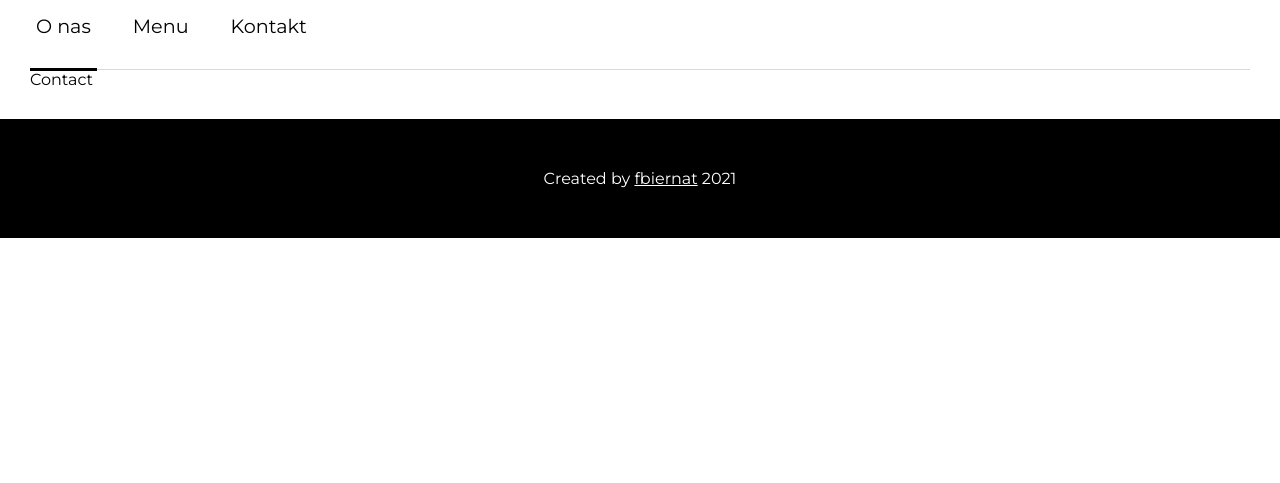
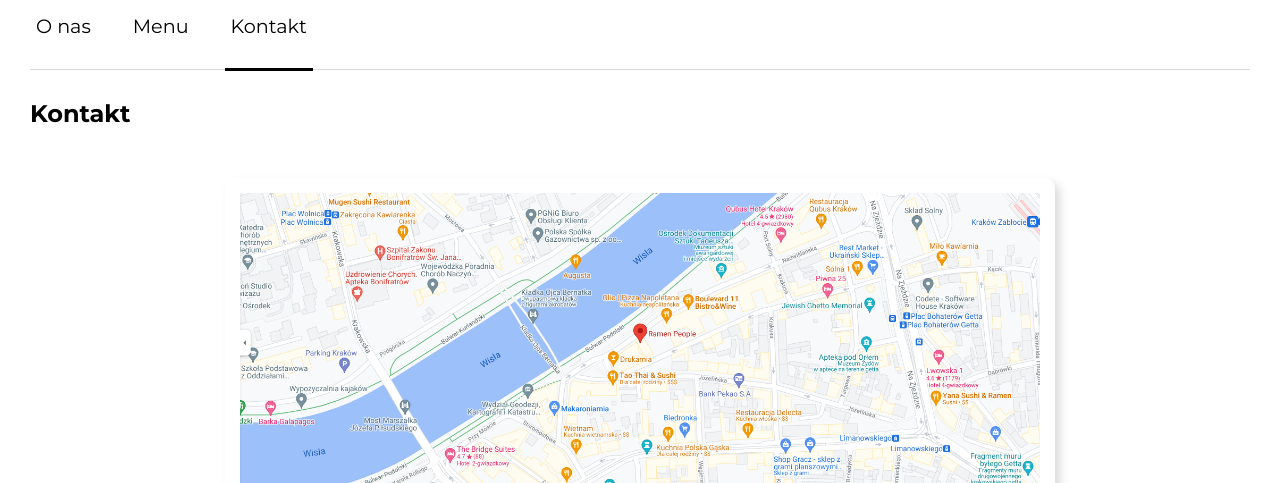
Before and after one commit to archloner/restaurant-page, a website built with webpack: page dist/index.html in a window 1280 px wide. Both pictures are taken after a click on the button "Kontakt". Shown: the part 317-800 px from the top of the page. Built offline with nearby package versions, Linux system fonts and the light colour scheme.

Commit message:
Add contact page

```diff
--- a/src/body-builder.js
+++ b/src/body-builder.js
@@ -59,10 +59,7 @@
     } else if (contentId === MENU) {
       return this.buildMenuPage();
     } else if (contentId === CONTACT) {
-      const body = document.createElement("div");
-      body.classList.add("container");
-      body.textContent = "Contact";
-      return body;
+      return this.buildContactPage();
     }
   }
 
@@ -140,36 +137,37 @@
   }
 
   buildAboutUsPage() {
-    const container = document.createElement('div');
-    container.classList.add('container', 'about-container');
+    const container = document.createElement("div");
+    container.classList.add("container", "about-container");
 
-    const aboutUsHeader = document.createElement('h2');
-    aboutUsHeader.textContent = 'O nas';
+    const aboutUsHeader = document.createElement("h2");
+    aboutUsHeader.textContent = "O nas";
 
-    const aboutContainer = document.createElement('div');
-    aboutContainer.classList.add('about');
+    const aboutContainer = document.createElement("div");
+    aboutContainer.classList.add("about");
 
-    const photoDiv = document.createElement('div');
-    photoDiv.classList.add('about-photo');
+    const photoDiv = document.createElement("div");
+    photoDiv.classList.add("about-photo");
 
-    const photo = document.createElement('img');
-    photo.src = 'assets/ramen-people-door.png';
-    photo.alt = 'Ramen People Entrance';
+    const photo = document.createElement("img");
+    photo.src = "assets/ramen-people-door.png";
+    photo.alt = "Ramen People Entrance";
 
     photoDiv.appendChild(photo);
 
-    const aboutText = document.createElement('div');
-    aboutText.classList.add('about-text');
+    const aboutText = document.createElement("div");
+    aboutText.classList.add("about-text");
 
-    const header = document.createElement('h1');
-    header.textContent = 'Ramen People ラーメン•ピープル';
+    const header = document.createElement("h1");
+    header.textContent = "Ramen People ラーメン•ピープル";
 
-    const paragraph = document.createElement('p');
-    paragraph.textContent = 'The Real Ramen. Tylko u nas w Krakowie poznacie to danie w wielu oryginalnych japońskich odsłonach.';
+    const paragraph = document.createElement("p");
+    paragraph.textContent =
+      "The Real Ramen. Tylko u nas w Krakowie poznacie to danie w wielu oryginalnych japońskich odsłonach.";
 
-    const logo = document.createElement('img');
-    logo.src = 'assets/ramen-people-logo.jpg';
-    logo.alt = 'Ramen People Logo';
+    const logo = document.createElement("img");
+    logo.src = "assets/ramen-people-logo.jpg";
+    logo.alt = "Ramen People Logo";
 
     aboutText.appendChild(header);
     aboutText.appendChild(paragraph);
@@ -185,6 +183,98 @@
   }
 
   buildContactPage() {
+    const container = document.createElement("div");
+    container.classList.add("container", "contact-container");
 
+    const heading = document.createElement("h2");
+    heading.textContent = "Kontakt";
+    container.appendChild(heading);
+
+    const wrapper = document.createElement("div");
+    wrapper.classList.add("contact-info-wrapper");
+
+    const mapWrapper = document.createElement("div");
+    mapWrapper.classList.add("map-wrapper");
+    wrapper.appendChild(mapWrapper);
+
+    const contactInfo = document.createElement("div");
+    contactInfo.classList.add("contact-info");
+
+    const heading1 = document.createElement("h1");
+    heading1.textContent = "Ramen People - Nadwiślańska";
+    contactInfo.appendChild(heading1);
+
+    const desc = document.createElement("div");
+    desc.classList.add("muted", "row");
+    desc.textContent = "Japońskie • Miseczki ryżu • Azjatyckie • $$";
+    contactInfo.appendChild(desc);
+
+    const address = document.createElement("div");
+    address.classList.add("info", "row");
+    const svg1 = document.createElementNS("http://www.w3.org/2000/svg", "svg");
+    svg1.setAttribute("width", "24");
+    svg1.setAttribute("height", "24");
+    const path1 = document.createElementNS(
+      "http://www.w3.org/2000/svg",
+      "path"
+    );
+    path1.setAttribute(
+      "d",
+      "M17.5834 5.16602C14.5001 2.08268 9.50008 2.08268 6.41675 5.16602C3.33341 8.24935 3.33341 13.3327 6.41675 16.416L12.0001 21.9993L17.5834 16.3327C20.6667 13.3327 20.6667 8.24935 17.5834 5.16602ZM12.0001 12.416C11.0834 12.416 10.3334 11.666 10.3334 10.7493C10.3334 9.83268 11.0834 9.08268 12.0001 9.08268C12.9167 9.08268 13.6667 9.83268 13.6667 10.7493C13.6667 11.666 12.9167 12.416 12.0001 12.416Z"
+    );
+    path1.setAttribute("fill", "#000000");
+    svg1.appendChild(path1);
+    address.appendChild(svg1);
+    const addressText = document.createElement("span");
+    addressText.textContent = "Nadwiślańska 5/L1, Kraków, 30-527";
+    address.appendChild(addressText);
+    contactInfo.appendChild(address);
+
+    const openHours = document.createElement("div");
+    openHours.classList.add("info", "row");
+    const svg2 = document.createElementNS("http://www.w3.org/2000/svg", "svg");
+    svg2.setAttribute("width", "24");
+    svg2.setAttribute("height", "24");
+    const path2 = document.createElementNS(
+      "http://www.w3.org/2000/svg",
+      "path"
+    );
+    path2.setAttribute(
+      "d",
+      "M12 2.83398C6.91671 2.83398 2.83337 6.91732 2.83337 12.0007C2.83337 17.084 6.91671 21.1673 12 21.1673C17.0834 21.1673 21.1667 17.084 21.1667 12.0007C21.1667 6.91732 17.0834 2.83398 12 2.83398ZM17 13.6673H10.3334V5.33398H12.8334V11.1673H17V13.6673Z"
+    );
+    path2.setAttribute("fill", "#000000");
+    svg2.appendChild(path2);
+    openHours.appendChild(svg2);
+    const openHoursText = document.createElement("span");
+    openHoursText.textContent = "Otwarte do 9:00 PM";
+    openHours.appendChild(openHoursText);
+    contactInfo.appendChild(openHours);
+
+    const rating = document.createElement("div");
+    rating.classList.add("info", "row");
+    const svg3 = document.createElementNS("http://www.w3.org/2000/svg", "svg");
+    svg3.setAttribute("width", "24");
+    svg3.setAttribute("height", "24");
+    const path3 = document.createElementNS(
+      "http://www.w3.org/2000/svg",
+      "path"
+    );
+    path3.setAttribute(
+      "d",
+      "M12.458 1l3.646 7 7.813.5-5.73 5.5 2.084 8-7.813-4-7.812 4 2.083-8L1 8.5 8.813 8l3.645-7z"
+    );
+    path3.setAttribute("fill", "#000000");
+    svg3.appendChild(path3);
+    rating.appendChild(svg3);
+    const ratingText = document.createElement("span");
+    ratingText.textContent = "4.8 (liczba ocen: 200+)";
+    rating.appendChild(ratingText);
+    contactInfo.appendChild(rating);
+
+    wrapper.appendChild(contactInfo);
+    container.appendChild(wrapper);
+
+    return container;
   }
 }
--- a/src/index.js
+++ b/src/index.js
@@ -1,5 +1,4 @@
 import { SiteBuilder } from './site-builder'
 
-const container = document.querySelector('#content');
 const siteBuilder = new SiteBuilder();
 siteBuilder.build();
--- a/src/site-builder.js
+++ b/src/site-builder.js
@@ -55,7 +55,7 @@
     return company;
   }
 
-  buildNav() {
+  buildNav(pageId) {
     const container = document.createElement("div");
     container.classList.add("container");
 
@@ -66,11 +66,13 @@
     navItem.classList.add("nav-item");
 
     const aboutUsBtn = document.createElement("button");
-    aboutUsBtn.classList.add("active");
     aboutUsBtn.textContent = "O nas";
     aboutUsBtn.addEventListener("click", (e) => {
       this.handleClickAboutUs(e);
     });
+    if (pageId === ABOUT_US) {
+      aboutUsBtn.classList.add("active");
+    }
     navItem.appendChild(aboutUsBtn);
 
     const navItem1 = document.createElement("div");
@@ -81,6 +83,9 @@
     menuButton.addEventListener("click", (e) => {
       this.handleClickMenu(e);
     });
+    if (pageId === MENU) {
+      menuButton.classList.add("active");
+    }
     navItem1.appendChild(menuButton);
 
     const navItem2 = document.createElement("div");
@@ -91,6 +96,9 @@
     contactButton.addEventListener("click", (e) => {
       this.handleClickContact(e);
     });
+    if (pageId === CONTACT) {
+      contactButton.classList.add("active");
+    }
     navItem2.appendChild(contactButton);
 
     nav.appendChild(navItem);
@@ -103,41 +111,24 @@
   }
 
   handleClickAboutUs(e) {
-    // Clear .active class
-    const activeButton = document.querySelector("button.active");
-    activeButton.classList.remove("active");
-    // Add .active class to clicked button
-    e.target.classList.add("active");
-
-    this.rebuild(this.bodyBuilder.build(ABOUT_US));
+    this.rebuild(ABOUT_US);
   }
 
   handleClickMenu(e) {
-    // Clear .active class
-    const activeButton = document.querySelector("button.active");
-    activeButton.classList.remove("active");
-    // Add .active class to clicked button
-    e.target.classList.add("active");
-
-    this.rebuild(this.bodyBuilder.build(MENU));
+    this.rebuild(MENU);
   }
 
   handleClickContact(e) {
-    // Clear .active class
-    const activeButton = document.querySelector("button.active");
-    activeButton.classList.remove("active");
-    // Add .active class to clicked button
-    e.target.classList.add("active");
-
-    this.rebuild(this.bodyBuilder.build(CONTACT));
+    this.rebuild(CONTACT);
   }
 
   buildFooter() {
-    const footer = document.createElement('footer');
-    footer.classList.add('mt-30');
+    const footer = document.createElement("footer");
+    footer.classList.add("mt-30");
 
-    const span = document.createElement('span');
-    span.innerHTML = "Created by <a href='https://github.com/fbiernat'>fbiernat</a> 2021";
+    const span = document.createElement("span");
+    span.innerHTML =
+      "Created by <a href='https://github.com/fbiernat'>fbiernat</a> 2021";
 
     footer.appendChild(span);
 
@@ -149,13 +140,14 @@
   }
 
   build() {
-    this.rebuild(this.bodyBuilder.build(ABOUT_US));
+    this.rebuild(ABOUT_US);
   }
 
-  rebuild(body) {
+  rebuild(pageId) {
     this.clearDOM();
     this.content.appendChild(this.buildHeader());
-    this.content.appendChild(this.buildNav());
+    this.content.appendChild(this.buildNav(pageId));
+    let body = this.bodyBuilder.build(pageId);
     this.content.appendChild(body);
     this.content.append(this.buildFooter());
   }
```
Also changed, not shown: dist/index.html, dist/style.css.
